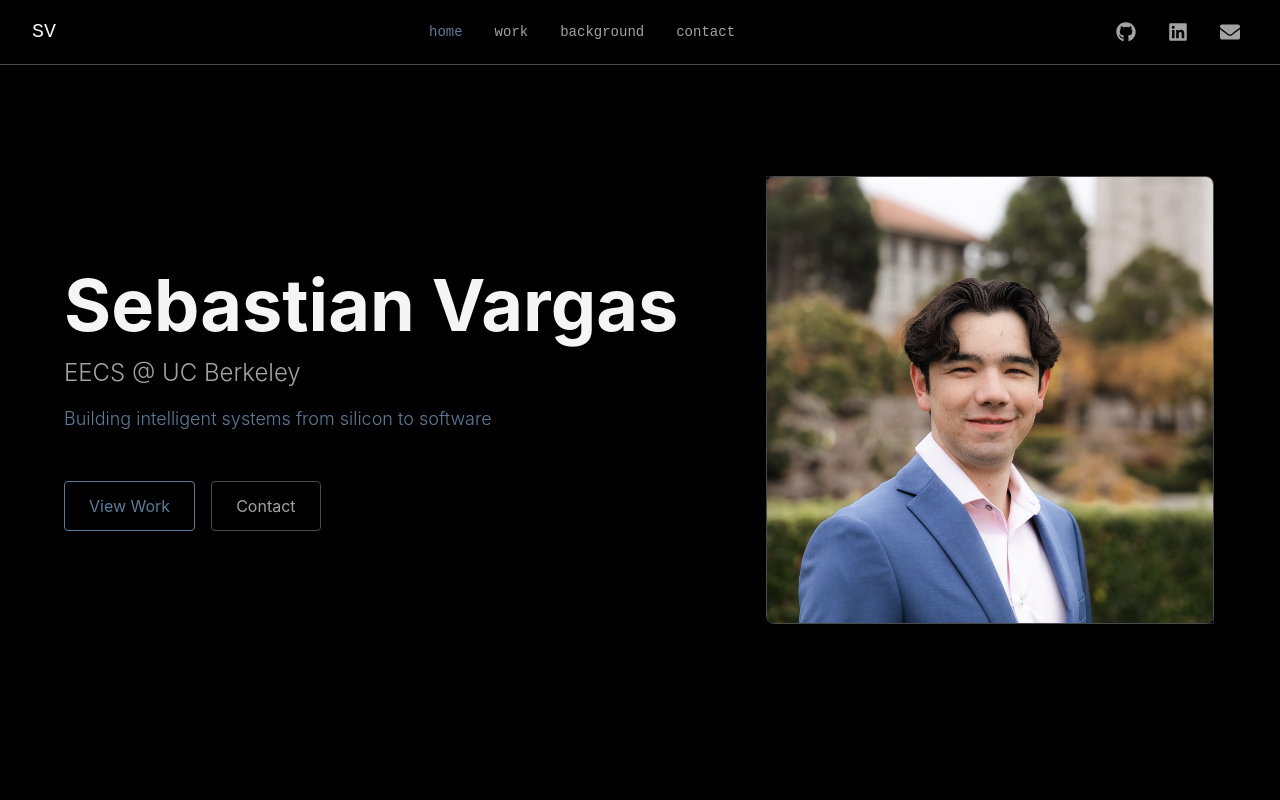
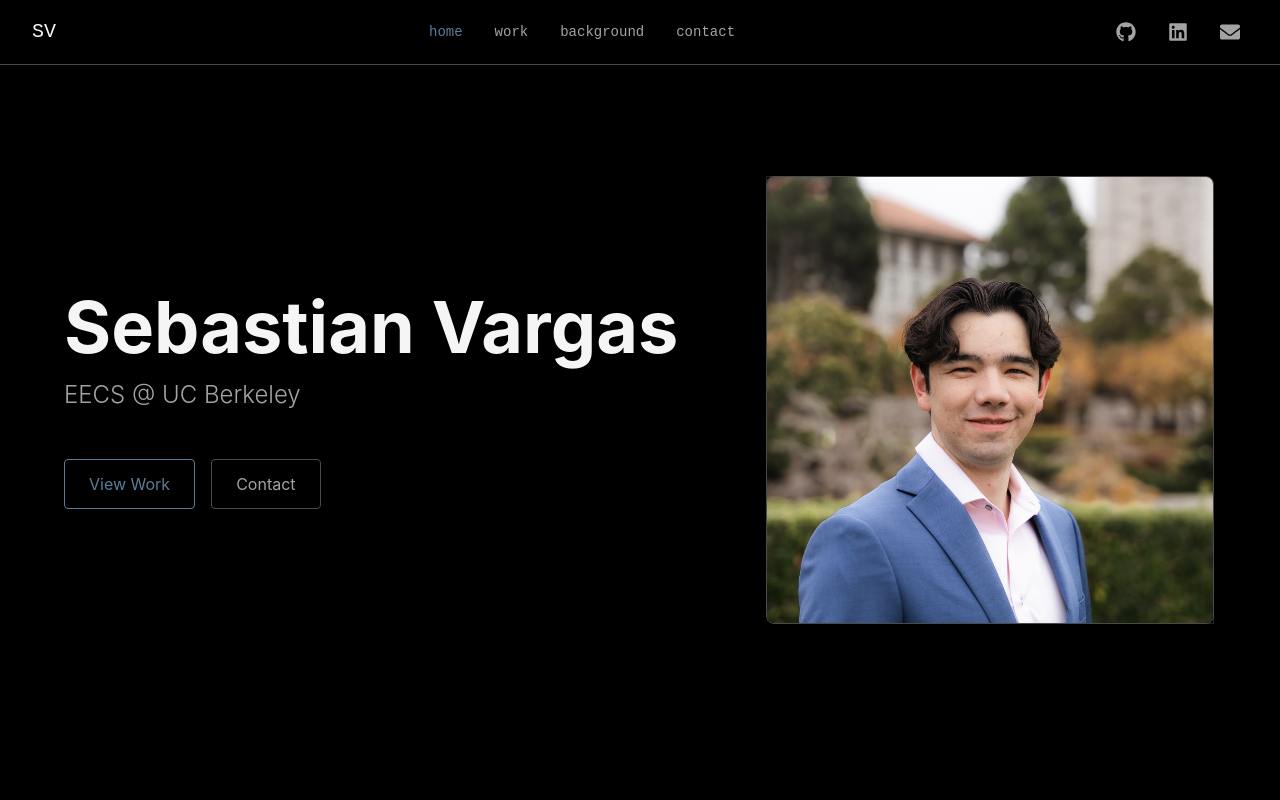
Before and after one commit to Sentientnapkin/Resume, a React (Vite) app: page / in a window 1280 px wide. Shown: the top 800 px of the page. Built offline with nearby package versions, Linux system fonts and the light colour scheme.

Commit message:
Got rid of corny line about software to silicon

```diff
--- a/src/pages/Portfolio.tsx
+++ b/src/pages/Portfolio.tsx
@@ -28,10 +28,6 @@ const Portfolio: React.FC = () => {
 
               <p className="text-2xl text-text-secondary font-light">
                 EECS @ UC Berkeley
-              </p>
-
-              <p className="text-lg text-accent font-light max-w-xl">
-                Building intelligent systems from silicon to software
               </p>
             </div>
 
```
